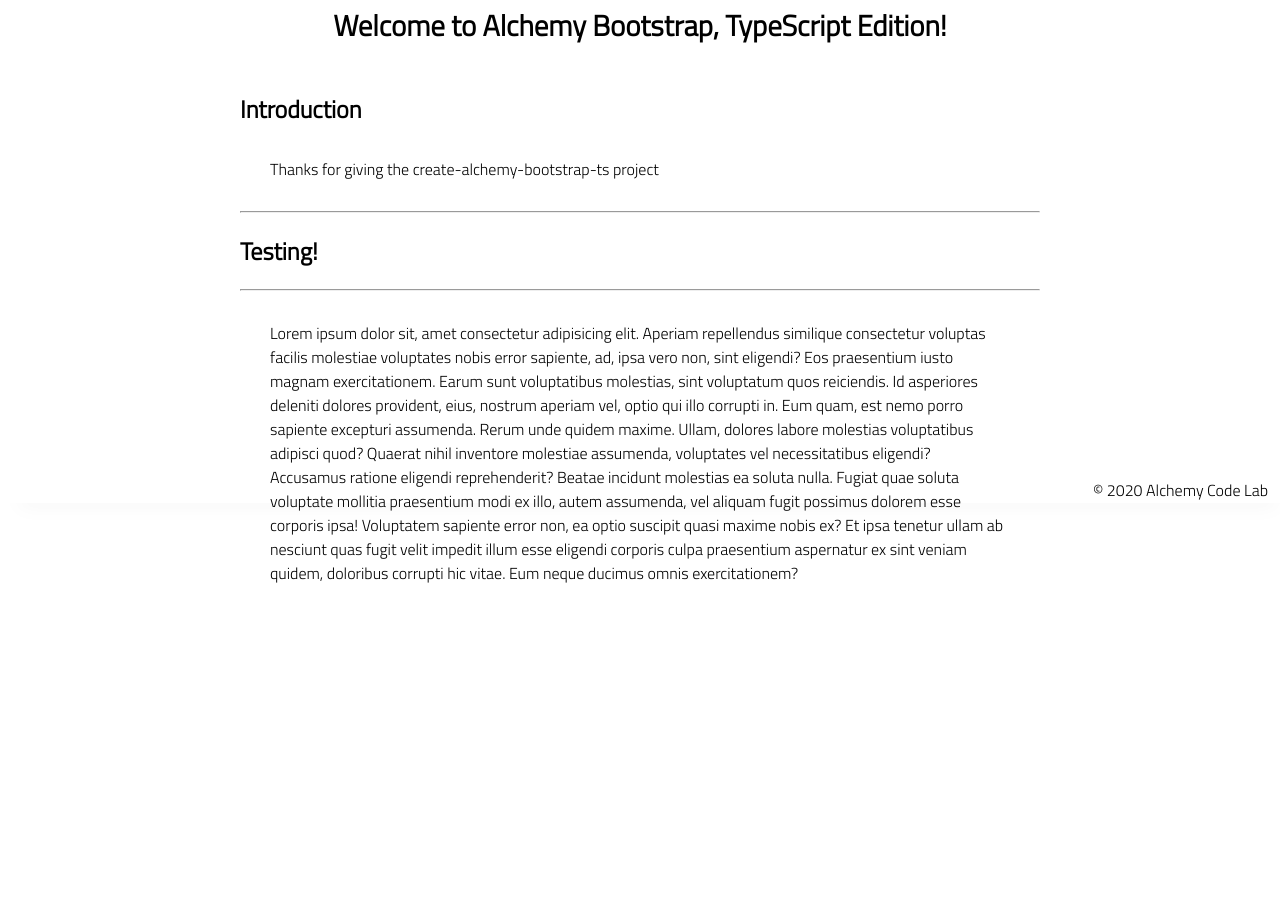
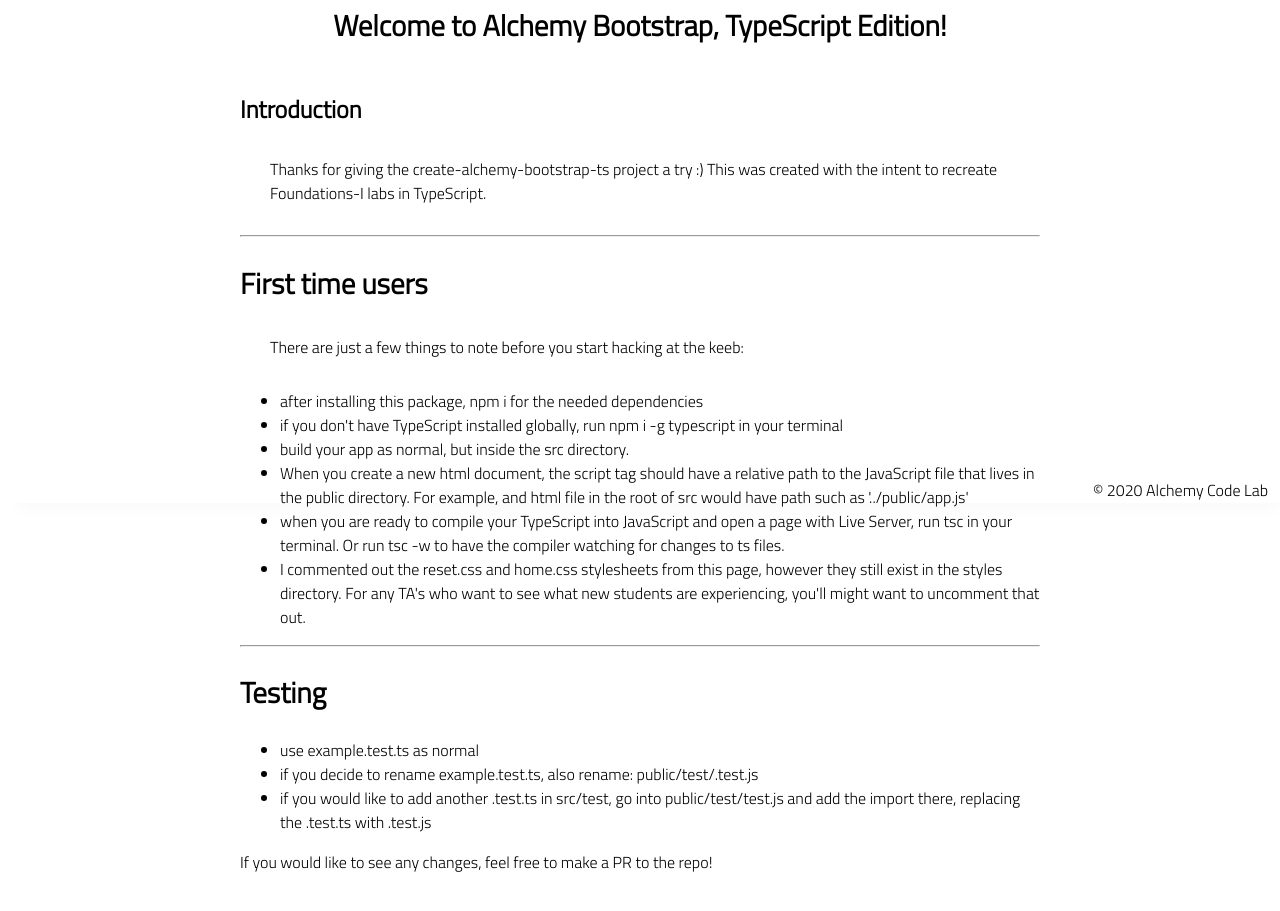
Before and after one commit to benwaples/create-alchemy-bootstrap-ts, a website: page src/index.html in a window 1280 px wide. Shown: the part 297-1208 px from the top of the page. Before the commit the page ends 997 px from the top, so only its background shows below. Drawn offline with Linux system fonts and the light colour scheme.

Commit message:
intro, testing, and first time users home page

```diff
--- a/src/index.html
+++ b/src/index.html
@@ -27,18 +27,26 @@
 
             <content>
                 <h1>Introduction</h1>
-                <p>Thanks for giving the create-alchemy-bootstrap-ts project </p>
+                <p>Thanks for giving the create-alchemy-bootstrap-ts project a try :) This was created with the intent to recreate Foundations-I labs in TypeScript. </p>
+                <hr>
+                <h2>First time users</h2>
+                <p>There are just a few things to note before you start hacking at the keeb:</p>
+                <ul>
+                    <li>after installing this package, npm i for the needed dependencies</li>
+                    <li>if you don't have TypeScript installed globally, run npm i -g typescript in your terminal</li>
+                    <li>build your app as normal, but inside the src directory.</li>
+                    <li>When you create a new html document, the script tag should have a relative path to the JavaScript file that lives in the public directory. For example, and html file in the root of src would have path such as '../public/app.js'</li>
+                    <li>when you are ready to compile your TypeScript into JavaScript and open a page with Live Server, run tsc in your terminal. Or run tsc -w to have the compiler watching for changes to ts files.</li>
+                    <li>I commented out the reset.css and home.css stylesheets from this page, however they still exist in the styles directory. For any TA's who want to see what new students are experiencing, you'll might want to uncomment that out.</li>
+                </ul>
                 <hr />
-            <h1>Testing!</h1>
-            <hr />
-            <p>
-                Lorem ipsum dolor sit, amet consectetur adipisicing elit. Aperiam repellendus similique consectetur voluptas facilis molestiae voluptates nobis error sapiente, ad, ipsa vero non, sint eligendi? Eos praesentium iusto magnam exercitationem.
-                Earum sunt voluptatibus molestias, sint voluptatum quos reiciendis. Id asperiores deleniti dolores provident, eius, nostrum aperiam vel, optio qui illo corrupti in. Eum quam, est nemo porro sapiente excepturi assumenda.
-                Rerum unde quidem maxime. Ullam, dolores labore molestias voluptatibus adipisci quod? Quaerat nihil inventore molestiae assumenda, voluptates vel necessitatibus eligendi? Accusamus ratione eligendi reprehenderit? Beatae incidunt molestias ea soluta nulla.
-                Fugiat quae soluta voluptate mollitia praesentium modi ex illo, autem assumenda, vel aliquam fugit possimus dolorem esse corporis ipsa! Voluptatem sapiente error non, ea optio suscipit quasi maxime nobis ex?
-                Et ipsa tenetur ullam ab nesciunt quas fugit velit impedit illum esse eligendi corporis culpa praesentium aspernatur ex sint veniam quidem, doloribus corrupti hic vitae. Eum neque ducimus omnis exercitationem?
-            </p>
-
+                <h2>Testing</h2>
+                <ul>
+                    <li>use example.test.ts as normal</li>
+                    <li>if you decide to rename example.test.ts, also rename: public/test/<your_new_name>.test.js</li>
+                    <li>if you would like to add another <file_name>.test.ts in src/test, go into public/test/test.js and add the import there, replacing the <file_name>.test.ts with <file_name>.test.js</li>
+                </ul>
+                If you would like to see any changes, feel free to make a PR to the repo!
         </section>
     </main>
     <footer>
```
